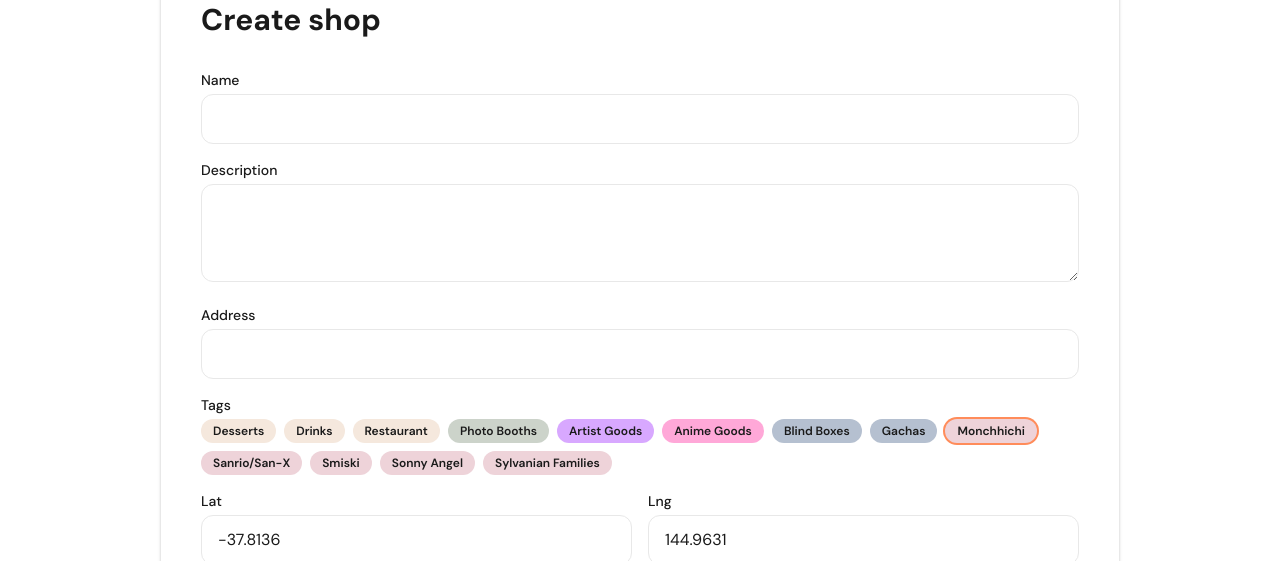
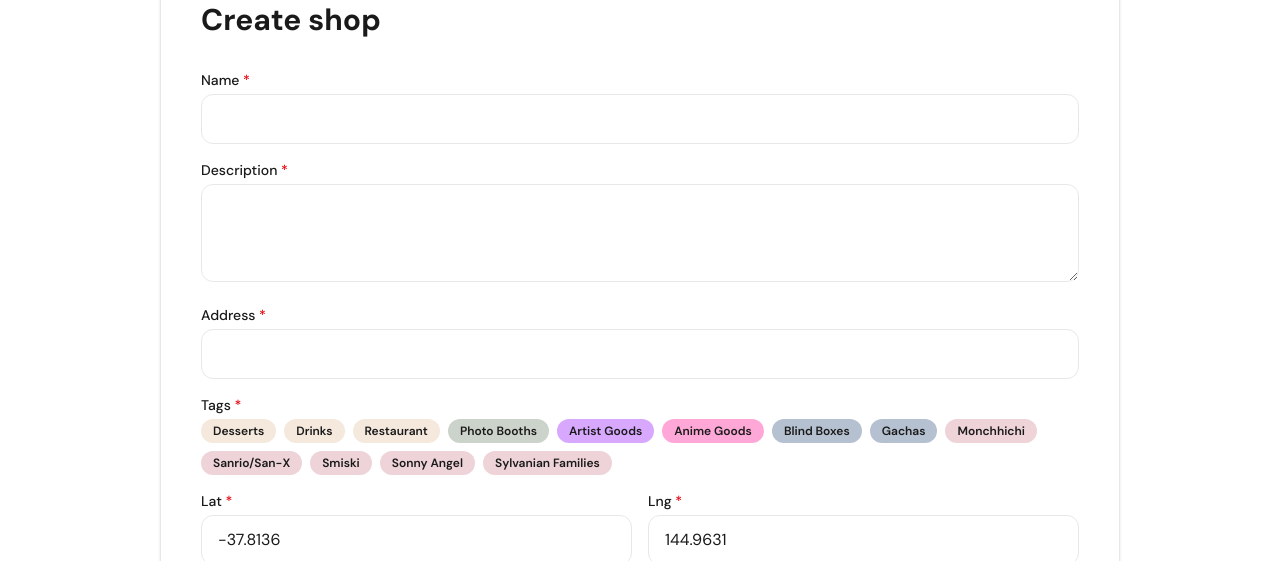
Before and after one commit to httpshinigami/a-tiny-tofu, a Next.js app: page /admin/create/shop in a window 1280 px wide. Shown: the part 228-789 px from the top of the page. Built offline with nearby package versions, Linux system fonts and the light colour scheme.

Commit message:
Added validation to require at least one tag for shop submission or creation. Also added required marks for all required text fields in shop form.

```diff
--- a/app/api/admin/status/route.ts
+++ b/app/api/admin/status/route.ts
@@ -1,6 +1,7 @@
 import {
   deleteEvent,
   deleteShop,
+  getShopById,
   updateEventStatus,
   updateShopStatus,
 } from "@/lib/queries";
@@ -38,6 +39,19 @@ export async function PATCH(request: Request) {
     return NextResponse.json({ ok: result.ok });
   }
 
+  if (type === "shop" && action === "approve") {
+    const shop = await getShopById(id);
+    if (!shop) {
+      return NextResponse.json({ error: "Shop not found" }, { status: 404 });
+    }
+    if (!shop.shop_tags.length) {
+      return NextResponse.json(
+        { error: "Add at least one tag before approving" },
+        { status: 400 }
+      );
+    }
+  }
+
   const status = action === "approve" ? "approved" : "rejected";
   const result =
     type === "event"
--- a/components/admin/AdminCreateShopForm.tsx
+++ b/components/admin/AdminCreateShopForm.tsx
@@ -1,6 +1,7 @@
 "use client";
 
 import { KawaiiButton } from "@/components/ui/KawaiiButton";
+import { RequiredMark } from "@/components/ui/RequiredMark";
 import {
   SHOP_TAGS,
   SHOP_TAG_LABELS,
@@ -9,14 +10,20 @@ import {
 } from "@/lib/constants";
 import { useRouter } from "next/navigation";
 import { useState } from "react";
+import { SHOP_TAG_REQUIRED_MESSAGE } from "@/components/admin/admin-actions";
 
 export function AdminCreateShopForm() {
   const router = useRouter();
   const [error, setError] = useState("");
-  const [selected, setSelected] = useState<ShopTag[]>(["monchhichi"]);
+  const [selected, setSelected] = useState<ShopTag[]>([]);
 
   async function onSubmit(e: React.FormEvent<HTMLFormElement>) {
     e.preventDefault();
+    if (!selected.length) {
+      setError(SHOP_TAG_REQUIRED_MESSAGE);
+      return;
+    }
+    setError("");
     const fd = new FormData(e.currentTarget);
     const body = {
       name: fd.get("name"),
@@ -49,19 +56,31 @@ export function AdminCreateShopForm() {
   return (
     <form onSubmit={onSubmit} className="space-y-4">
       <div>
-        <label className="kawaii-label" htmlFor="name">Name</label>
+        <label className="kawaii-label" htmlFor="name">
+          Name
+          <RequiredMark />
+        </label>
         <input id="name" name="name" required className="kawaii-input" />
       </div>
       <div>
-        <label className="kawaii-label" htmlFor="description">Description</label>
+        <label className="kawaii-label" htmlFor="description">
+          Description
+          <RequiredMark />
+        </label>
         <textarea id="description" name="description" required rows={3} className="kawaii-input" />
       </div>
       <div>
-        <label className="kawaii-label" htmlFor="address">Address</label>
+        <label className="kawaii-label" htmlFor="address">
+          Address
+          <RequiredMark />
+        </label>
         <input id="address" name="address" required className="kawaii-input" />
       </div>
       <div>
-        <p className="kawaii-label">Tags</p>
+        <p className="kawaii-label">
+          Tags
+          <RequiredMark />
+        </p>
         <div className="flex flex-wrap gap-2">
           {SHOP_TAGS.map((tag) => (
             <button
@@ -84,11 +103,17 @@ export function AdminCreateShopForm() {
       </div>
       <div className="grid gap-4 md:grid-cols-2">
         <div>
-          <label className="kawaii-label" htmlFor="lat">Lat</label>
+          <label className="kawaii-label" htmlFor="lat">
+            Lat
+            <RequiredMark />
+          </label>
           <input id="lat" name="lat" type="number" step="any" defaultValue={-37.8136} required className="kawaii-input" />
         </div>
         <div>
-          <label className="kawaii-label" htmlFor="lng">Lng</label>
+          <label className="kawaii-label" htmlFor="lng">
+            Lng
+            <RequiredMark />
+          </label>
           <input id="lng" name="lng" type="number" step="any" defaultValue={144.9631} required className="kawaii-input" />
         </div>
       </div>
--- a/components/admin/AdminEditEventForm.tsx
+++ b/components/admin/AdminEditEventForm.tsx
@@ -54,12 +54,12 @@ export function AdminEditEventForm({ event }: { event: Event }) {
   }
 
   async function approve() {
-    const ok = await patchStatus({
+    const result = await patchStatus({
       type: "event",
       id: event.id,
       action: "approve",
     });
-    if (ok) {
+    if (result.ok) {
       router.push("/admin");
       router.refresh();
     }
@@ -67,12 +67,12 @@ export function AdminEditEventForm({ event }: { event: Event }) {
 
   async function remove() {
     if (!confirm("Delete this event permanently?")) return;
-    const ok = await patchStatus({
+    const result = await patchStatus({
       type: "event",
       id: event.id,
       action: "delete",
     });
-    if (ok) {
+    if (result.ok) {
       router.push("/admin");
       router.refresh();
     }
--- a/components/admin/AdminListRows.tsx
+++ b/components/admin/AdminListRows.tsx
@@ -1,11 +1,10 @@
 "use client";
 
-import { patchStatus } from "@/components/admin/admin-actions";
+import { patchStatus, SHOP_TAG_REQUIRED_MESSAGE } from "@/components/admin/admin-actions";
 import type { Status } from "@/lib/constants";
 import type { Event, Shop } from "@/lib/types";
 import { formatEventDate } from "@/lib/utils";
 import Link from "next/link";
-import { useRouter } from "next/navigation";
 import { useState } from "react";
 
 function StatusBadge({ status }: { status: Status }) {
@@ -27,27 +26,40 @@ function QuickActions({
   type,
   id,
   status,
+  tagCount,
   onDone,
 }: {
   type: "event" | "shop";
   id: string;
   status: Status;
+  tagCount?: number;
   onDone: () => void;
 }) {
   const [busy, setBusy] = useState(false);
+  const [error, setError] = useState("");
 
   async function run(action: "approve" | "delete") {
+    if (action === "approve" && type === "shop" && !tagCount) {
+      setError(SHOP_TAG_REQUIRED_MESSAGE);
+      return;
+    }
     if (action === "delete" && !confirm("Delete this listing permanently?")) {
       return;
     }
+    setError("");
     setBusy(true);
-    const ok = await patchStatus({ type, id, action });
+    const result = await patchStatus({ type, id, action });
     setBusy(false);
-    if (ok) onDone();
+    if (!result.ok) {
+      setError(result.error ?? "Request failed");
+      return;
+    }
+    onDone();
   }
 
   return (
-    <div className="flex flex-wrap gap-2">
+    <div className="space-y-2">
+      <div className="flex flex-wrap gap-2">
       {status !== "approved" && (
         <button
           type="button"
@@ -66,6 +78,8 @@ function QuickActions({
       >
         Delete
       </button>
+      </div>
+      {error && <p className="text-xs text-red-600">{error}</p>}
     </div>
   );
 }
@@ -201,6 +215,7 @@ export function AdminShopRow({
               type="shop"
               id={shop.id}
               status={shop.status}
+              tagCount={shop.shop_tags.length}
               onDone={onDone}
             />
           </div>
--- a/components/admin/admin-actions.ts
+++ b/components/admin/admin-actions.ts
@@ -1,12 +1,18 @@
+export const SHOP_TAG_REQUIRED_MESSAGE = "Pick at least one tag";
+
 export async function patchStatus(body: {
   type: "event" | "shop";
   id: string;
   action: "approve" | "reject" | "delete";
-}) {
+}): Promise<{ ok: boolean; error?: string }> {
   const res = await fetch("/api/admin/status", {
     method: "PATCH",
     headers: { "Content-Type": "application/json" },
     body: JSON.stringify(body),
   });
-  return res.ok;
+  if (!res.ok) {
+    const data = (await res.json().catch(() => ({}))) as { error?: string };
+    return { ok: false, error: data.error ?? "Request failed" };
+  }
+  return { ok: true };
 }
--- a/components/forms/ShopSubmitForm.tsx
+++ b/components/forms/ShopSubmitForm.tsx
@@ -1,6 +1,8 @@
 "use client";
 
+import { SHOP_TAG_REQUIRED_MESSAGE } from "@/components/admin/admin-actions";
 import { KawaiiButton } from "@/components/ui/KawaiiButton";
+import { RequiredMark } from "@/components/ui/RequiredMark";
 import {
   SHOP_TAGS,
   SHOP_TAG_LABELS,
@@ -25,7 +27,7 @@ export function ShopSubmitForm() {
   async function onSubmit(e: React.FormEvent<HTMLFormElement>) {
     e.preventDefault();
     if (!selected.length) {
-      setError("Pick at least one tag");
+      setError(SHOP_TAG_REQUIRED_MESSAGE);
       return;
     }
     setStatus("loading");
@@ -75,12 +77,14 @@ export function ShopSubmitForm() {
       <div>
         <label className="kawaii-label" htmlFor="name">
           Shop name
+          <RequiredMark />
         </label>
         <input id="name" name="name" required className="kawaii-input" />
       </div>
       <div>
         <label className="kawaii-label" htmlFor="description">
           Description
+          <RequiredMark />
         </label>
         <textarea
           id="description"
@@ -93,11 +97,15 @@ export function ShopSubmitForm() {
       <div>
         <label className="kawaii-label" htmlFor="address">
           Address
+          <RequiredMark />
         </label>
         <input id="address" name="address" required className="kawaii-input" />
       </div>
       <div>
-        <p className="kawaii-label">What do they sell?</p>
+        <p className="kawaii-label">
+          What do they sell?
+          <RequiredMark />
+        </p>
         <div className="flex flex-wrap gap-2">
           {SHOP_TAGS.map((tag) => (
             <button
--- /dev/null
+++ b/components/ui/RequiredMark.tsx
@@ -0,0 +1,8 @@
+export function RequiredMark() {
+  return (
+    <span className="text-red-600" aria-hidden="true">
+      {" "}
+      *
+    </span>
+  );
+}
--- a/lib/seed-data.ts
+++ b/lib/seed-data.ts
@@ -88,7 +88,7 @@ export const SEED_SHOPS: Shop[] = [
     status: "approved",
     admin_note: null,
     created_at: new Date().toISOString(),
-    shop_tags: ["desserts", "brunch"],
+    shop_tags: ["desserts", "restaurant"],
   },
   {
     id: "s3",
@@ -104,6 +104,6 @@ export const SEED_SHOPS: Shop[] = [
     status: "approved",
     admin_note: null,
     created_at: new Date().toISOString(),
-    shop_tags: ["smiski", "brunch", "desserts"],
+    shop_tags: ["smiski", "restaurant", "desserts"],
   },
 ];
```
Also changed, not shown: components/admin/AdminEditShopForm.tsx (+24 -9 lines).
